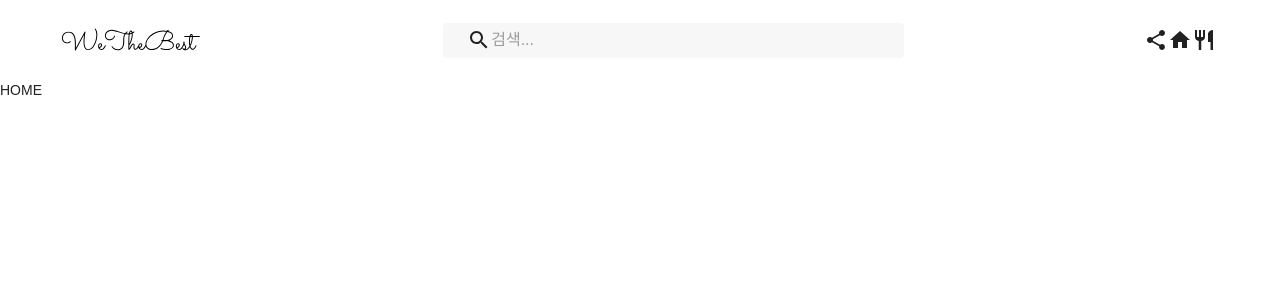
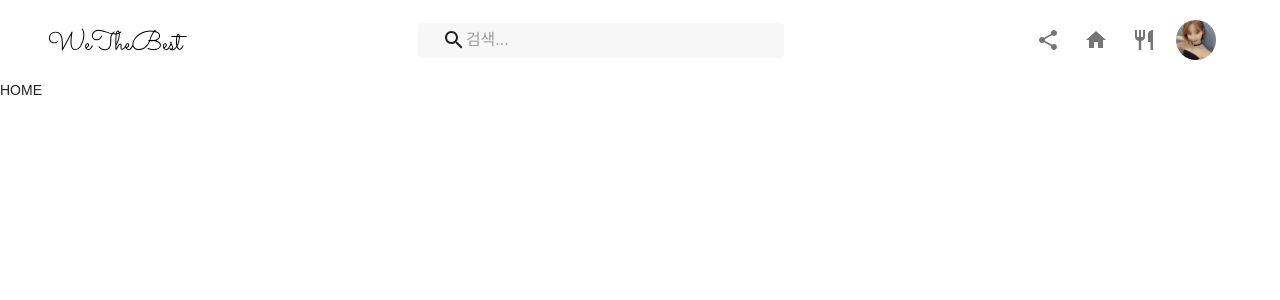
Before and after one commit to you-genie/formixmatch, a React (Create React App) app: page / in a window 1280 px wide. Shown: the top 300 px of the page. Built offline with nearby package versions, Linux system fonts and the light colour scheme.

Commit message:
[#2] Toolbar End

```diff
--- a/src/modules/subviews/AppBar.js
+++ b/src/modules/subviews/AppBar.js
@@ -5,12 +5,14 @@ import ToolBar from '@material-ui/core/Toolbar';
 import IconButton from '@material-ui/core/IconButton';
 import Button from '@material-ui/core/Button';
 import InputBase from '@material-ui/core/InputBase';
+import Avatar from '@material-ui/core/Avatar';
 import SearchIcon from '@material-ui/icons/Search';
 import HomeIcon from '@material-ui/icons/Home';
 import PlaceIcon from '@material-ui/icons/Place';
 import ShareIcon from '@material-ui/icons/Share';
 import RestaurantIcon from '@material-ui/icons/Restaurant';
-import Logo from '../../assets/icons/logo.svg'
+import Logo from '../../assets/icons/logo.svg';
+import Profile from '../../assets/icons/profile.jpg';
 
 const useStyles = makeStyles((theme) => ({
     root: {
@@ -28,6 +30,9 @@ const useStyles = makeStyles((theme) => ({
             margin: theme.spacing(0, 3),
         },
         width: '50%'
+    },
+    icon:{
+        width: theme.spacing(6),
     },
     searchIcon: {
         padding: theme.spacing(0, 3),
@@ -53,6 +58,9 @@ const useStyles = makeStyles((theme) => ({
                 width: '20ch',
             },
         },
+    },
+    profile: {
+        marginLeft: theme.spacing(1),
     }
 }));
 
@@ -76,9 +84,16 @@ function CustomAppBar(props) {
                             }}
                             inputProps={{'area-label': 'search'}} />
                     </div>
-                    <ShareIcon />
-                    <HomeIcon />
-                    <RestaurantIcon />
+                    <IconButton className={classes.icon}>
+                        <ShareIcon />
+                    </IconButton>
+                    <IconButton className={classes.icon}>
+                        <HomeIcon />
+                    </IconButton>
+                    <IconButton className={classes.icon}>
+                        <RestaurantIcon />
+                    </IconButton>
+                    <Avatar className={classes.profile} alt="IZ ON ME" src={Profile} />
                 </ToolBar>
             </AppBar >
         </div>
```
Also changed, not shown: src/assets/icons/profile.jpg (added).
